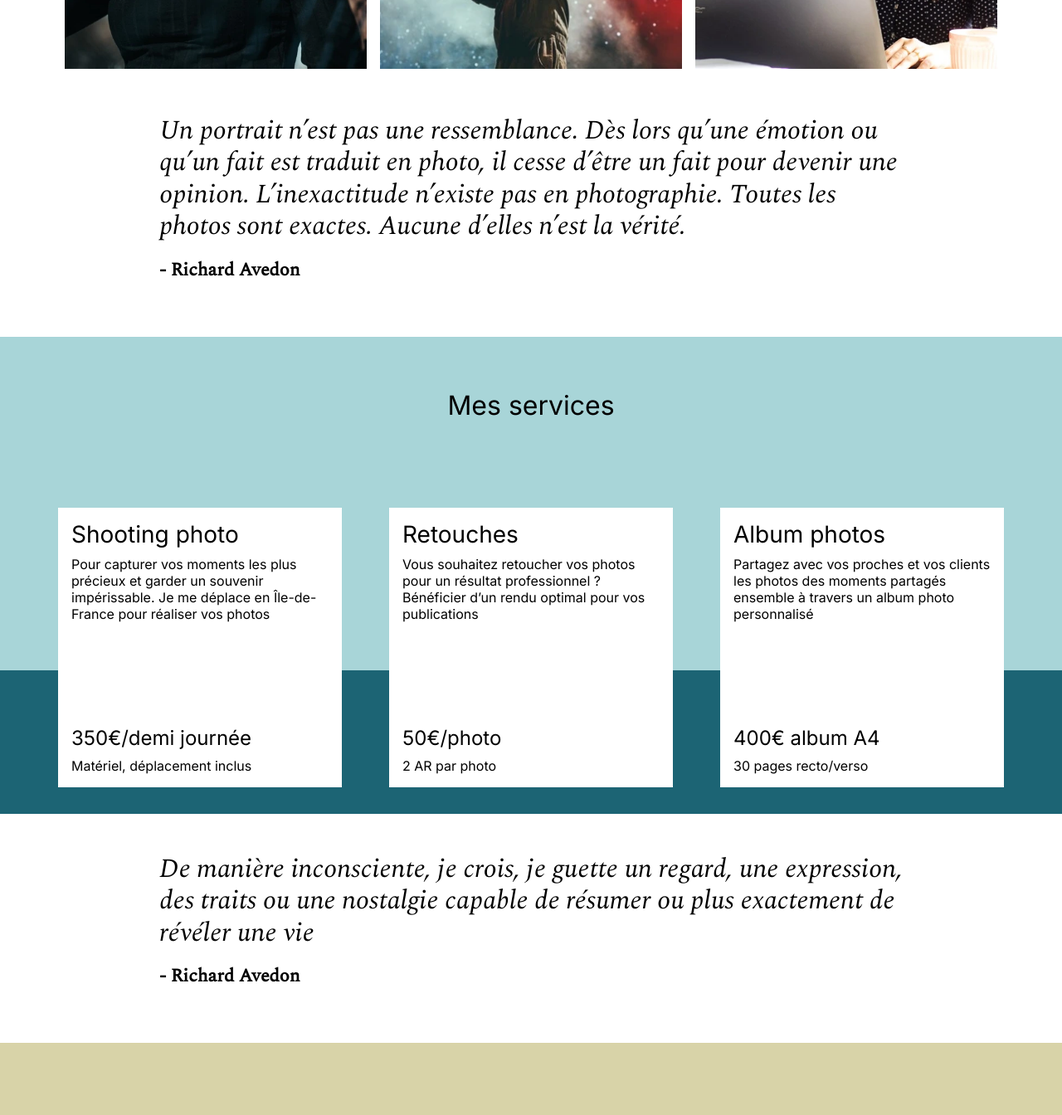
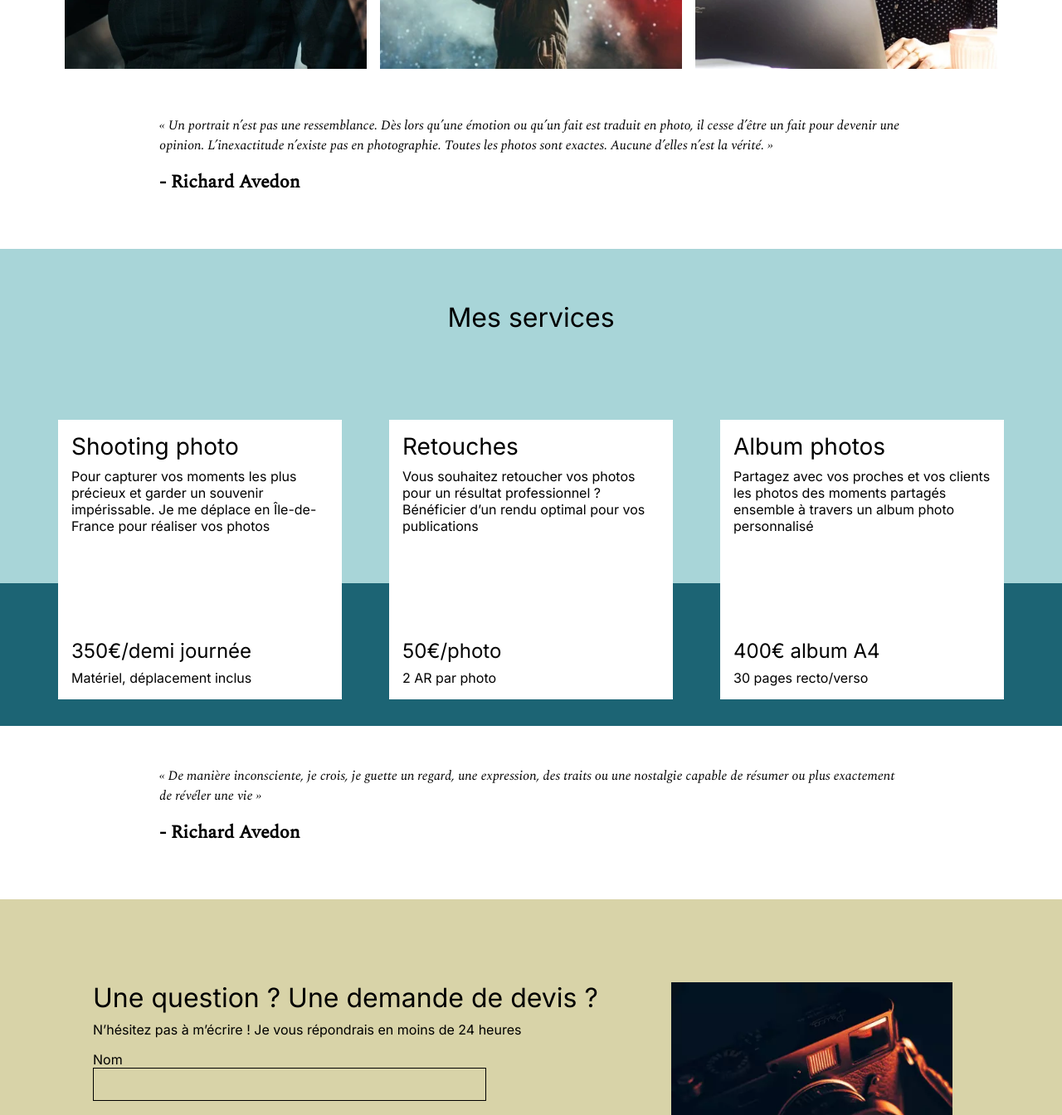
Before and after one commit to TristanAly/ninacarducci.github.io-main, a plain HTML site: page index.html in a window 1280 px wide. Shown: the part 2560-3904 px from the top of the page at 83% size. Drawn offline with nearby package versions, Linux system fonts and the light colour scheme.

Commit message:
replace h2 by q attribut html

```diff
--- a/index.html
+++ b/index.html
@@ -332,13 +332,13 @@
         <div class="quote">
           <figure>
             <blockquote>
-              <h2 class="quote__text">
+              <q class="quote__text">
                 Un portrait n’est pas une ressemblance. Dès lors qu’une émotion
                 ou qu’un fait est traduit en photo, il cesse d’être un fait pour
                 devenir une opinion. L’inexactitude n’existe pas en
                 photographie. Toutes les photos sont exactes. Aucune d’elles
                 n’est la vérité.
-              </h2>
+              </q>
             </blockquote>
             <figcaption class="quote__author">- Richard Avedon</figcaption>
           </figure>
@@ -393,11 +393,11 @@
       <section class="quote">
         <figure>
           <blockquote>
-            <h2 class="quote__text">
+            <q class="quote__text">
               De manière inconsciente, je crois, je guette un regard, une
               expression, des traits ou une nostalgie capable de résumer ou plus
               exactement de révéler une vie
-            </h2>
+            </q>
           </blockquote>
           <figcaption class="quote__author">- Richard Avedon</figcaption>
         </figure>
```
